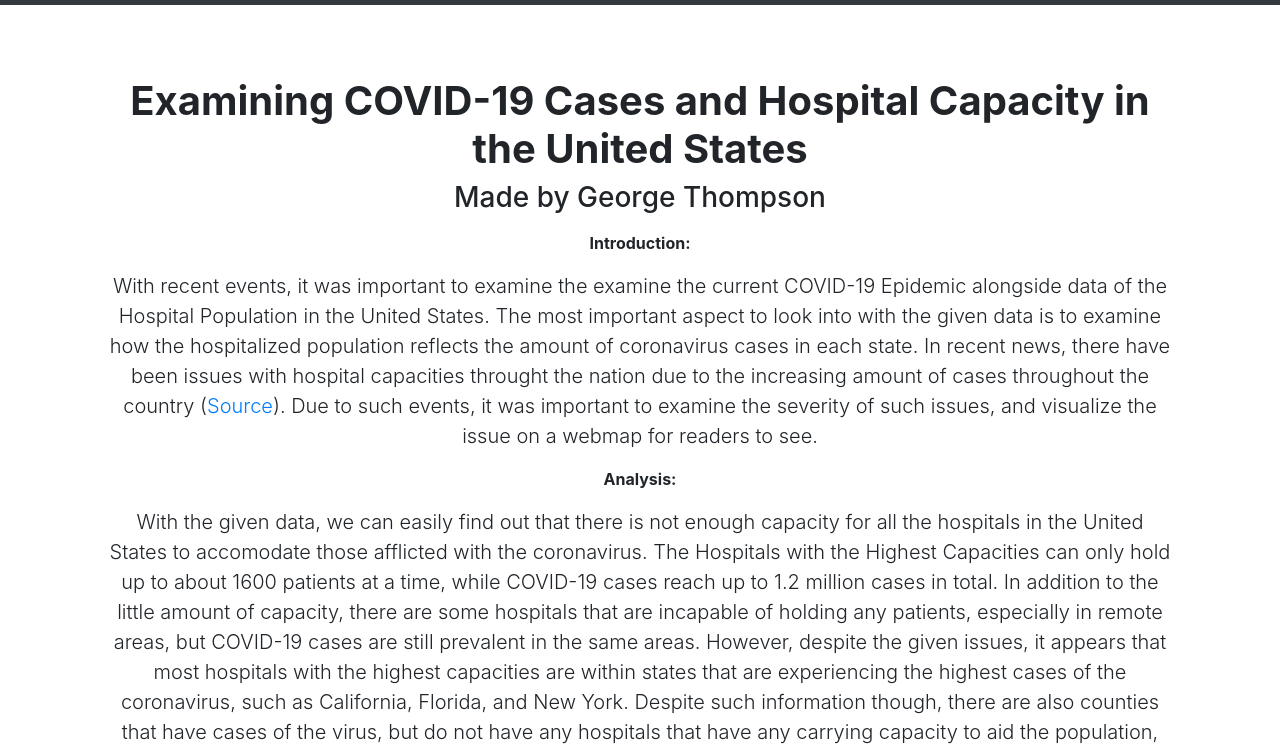
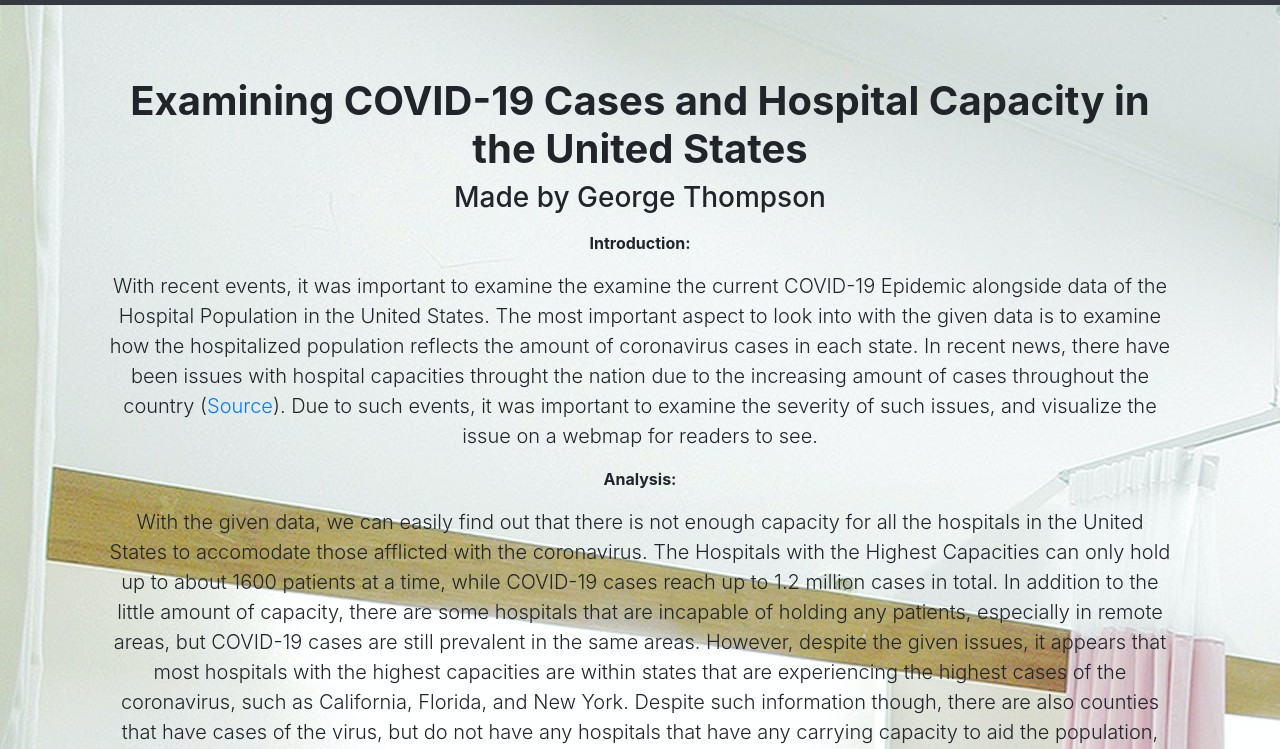
Before and after one commit to gtjrrui/geog458-finalproject, a plain HTML site: page index.html in a window 1280 px wide. Shown: the part 51-800 px from the top of the page. Drawn offline with nearby package versions, Linux system fonts and the light colour scheme; the site is published under a folder, as on GitHub Pages, so addresses that start at the root find nothing.

Commit message:
additional fix to view image

```diff
--- a/index.html
+++ b/index.html
@@ -35,7 +35,7 @@
     }
 
     body {
-        background-image: url("/img/AdhySavala_Hospital.JPG");
+        background-image: url("img/AdhySavala_Hospital.JPG");
         background-size: auto;
     }
   </style>
```
